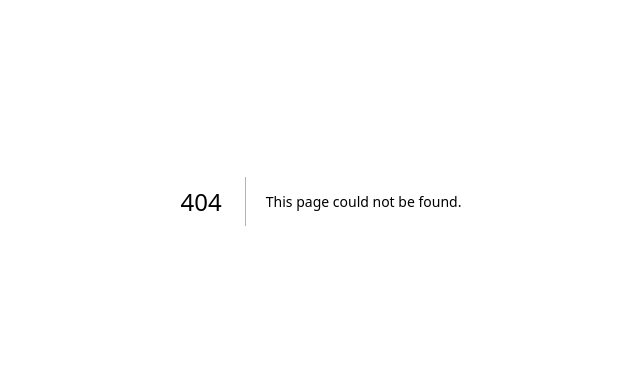
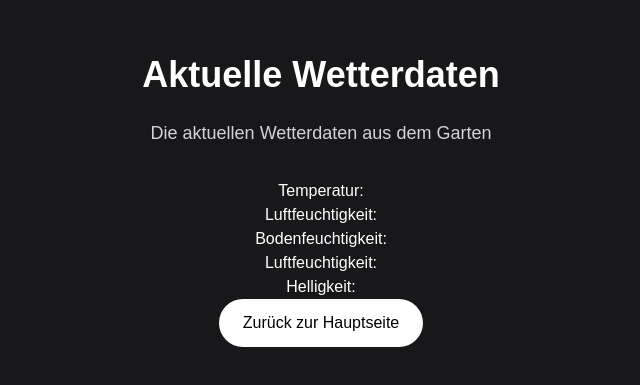
Before and after one commit to V0706/Hackathon, a Next.js app: page /second in a window 1280 px wide. Before the commit this address had no page. Shown: the part 199-584 px from the top of the page, without its empty margins (319-959 px from the left). Built offline with nearby package versions, Linux system fonts and the light colour scheme.

Commit message:
lin_zu_seite_zwei

```diff
--- a/src/app/page.tsx
+++ b/src/app/page.tsx
@@ -1,9 +1,17 @@
 import Image from "next/image";
-
+import Link from "next/link";
 export default function Home() {
   return (
     <div className="flex flex-col flex-1 items-center justify-center bg-zinc-50 font-sans dark:bg-black">
       <main className="flex flex-1 w-full max-w-3xl flex-col items-center justify-between py-32 px-16 bg-white dark:bg-black sm:items-start">
+
+
+      <Link
+        href="/second"
+        className="rounded-full bg-black px-6 py-3 text-white transition hover:bg-zinc-700"
+      >
+        Zur neuen Seite
+      </Link>
         <Image
           className="dark:invert h-5 w-[100px]"
           src="/next.svg"
@@ -62,6 +70,8 @@ export default function Home() {
           >
             Documentation
           </a>
+          <a>href="</a>
+
         </div>
       </main>
     </div>
--- /dev/null
+++ b/src/app/second/page.tsx
@@ -0,0 +1,24 @@
+import Link from "next/link";
+
+export default function SecondPage() {
+  return (
+    <main className="flex min-h-screen flex-col items-center justify-center bg-zinc-900 px-6 py-16 text-center text-white">
+      <h1 className="mb-6 text-4xl font-bold">Aktuelle Wetterdaten</h1>
+      <p className="mb-8 max-w-md text-lg text-zinc-300">
+       Die aktuellen Wetterdaten aus dem Garten
+      </p>
+      <p>Temperatur:</p>
+      <p>Luftfeuchtigkeit:</p>
+      <p>Bodenfeuchtigkeit:</p>
+      <p>Luftfeuchtigkeit:</p>
+       <p>Helligkeit:</p>
+
+      <Link
+        href="/"
+       className="rounded-full bg-white px-6 py-3 text-black transition hover:bg-zinc-300"
+      >
+        Zurück zur Hauptseite
+      </Link>
+    </main>
+  );
+}
```
